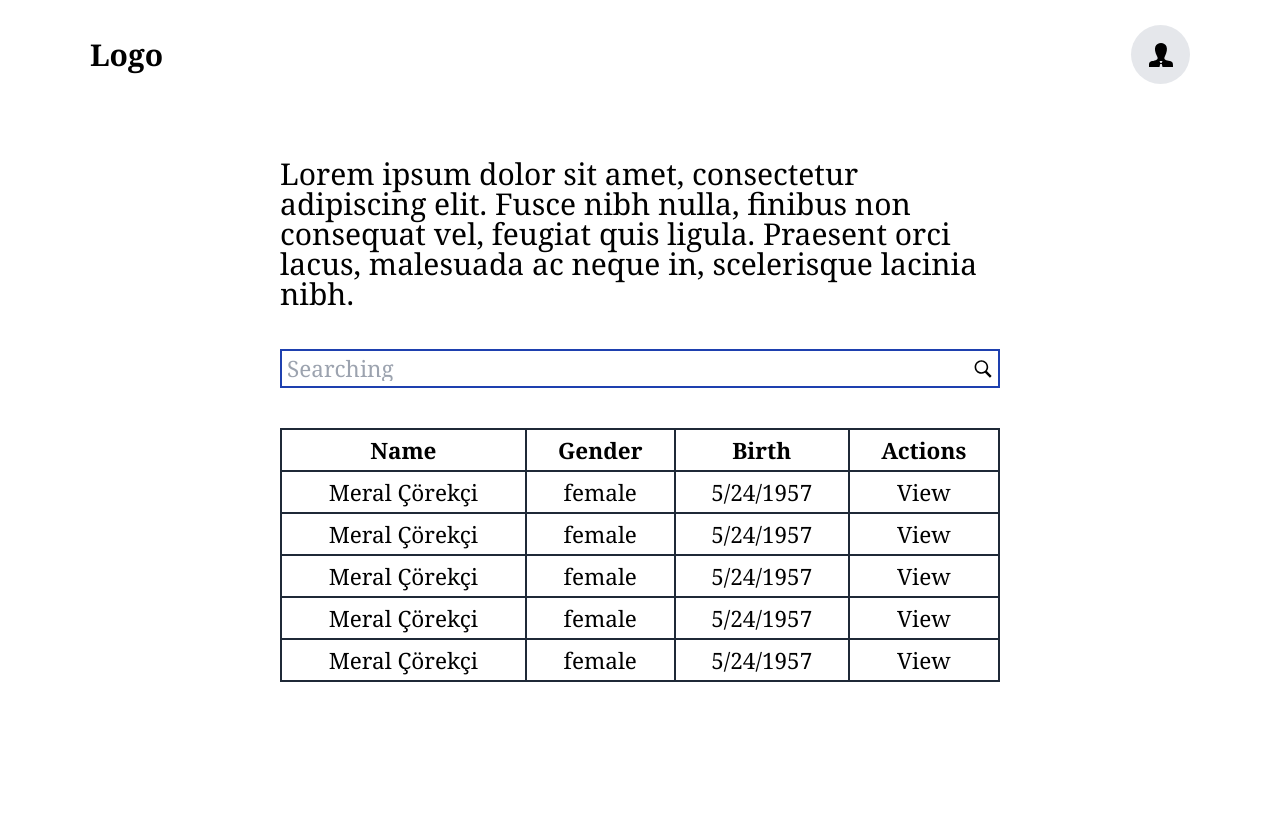
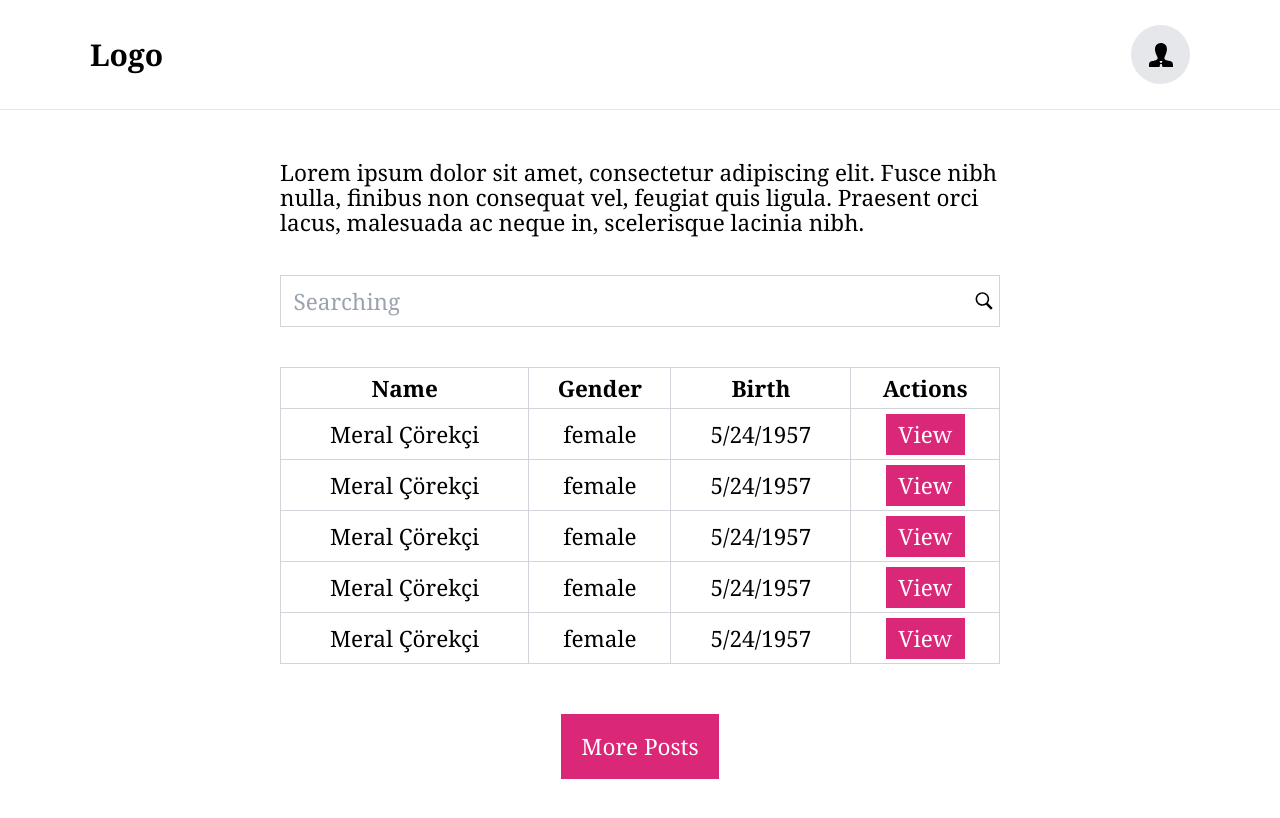
Before and after one commit to Lucaslpa/FrontendChallenge, a React (Create React App) app: page / in a window 1280 px wide. Shown: the top 818 px of the page. Built offline with nearby package versions, Linux system fonts and the light colour scheme.

Commit message:
Add Modal Component

```diff
--- a/src/App.js
+++ b/src/App.js
@@ -1,18 +1,26 @@
 import Menu from "./Components/Menu";
 import Search from "./Components/Search";
 import List from "./Components/List";
+import Modal from "./Components/Modal";
 import { patient } from "./patient";
+import { useState } from "react";
 
 function App() {
+  const [openModal, setOpenModal] = useState(false);
+
+  function handleOpenModal() {
+    setOpenModal(!openModal);
+  }
+
   return (
-    <div className="w-screen h-screen">
+    <div className="w-full h-full relative">
       <header>
         <Menu />
       </header>
 
-      <main className=" w-full mt-20 ">
+      <main className=" w-full pt-20  ">
         <div className="max-w-6xl px-7  md:px-0 w-full mx-auto">
-          <p className="text-5xl">
+          <p className="text-4xl">
             {" "}
             Lorem ipsum dolor sit amet, consectetur adipiscing elit. Fusce nibh
             nulla, finibus non consequat vel, feugiat quis ligula. Praesent orci
@@ -20,6 +28,15 @@ function App() {
           </p>
           <Search />
           <List patients={[patient, patient, patient, patient, patient]} />
+          <div className="w-full py-20 flex justify-center p-5">
+            {openModal && <Modal />}
+            <button
+              onClick={() => handleOpenModal()}
+              className="text-4xl bg-pink-600 p-8 rounded-1xl text-white hover:bg-pink-500"
+            >
+              More Posts
+            </button>
+          </div>
         </div>
       </main>
     </div>
--- a/src/Components/List/index.js
+++ b/src/Components/List/index.js
@@ -10,7 +10,7 @@ function List({ patients }) {
         <thead>
           <tr className="min-w-500">
             {ths.map((name) => (
-              <th key={name} className="text-4xl p-3 border-2 border-gray-800">
+              <th key={name} className="text-4xl p-3 border-1 border-gray-300">
                 {name}
               </th>
             ))}
@@ -21,15 +21,20 @@ function List({ patients }) {
             patients.length > 0 &&
             patients.map((patient) => (
               <tr key={patient.email}>
-                <td className="text-4xl text-center p-3 border-2 border-gray-800">{`${patient.name.first} ${patient.name.last}`}</td>
-                <td className="text-4xl text-center p-3 border-2 border-gray-800">
+                <td className="text-4xl text-center p-5 border-l-1  border-r-1 border-b-1 border-gray-300">{`${patient.name.first} ${patient.name.last}`}</td>
+                <td className="text-4xl text-center p-5 border-l-1  border-r-1 border-b-1 border-gray-300">
                   {patient.gender}
                 </td>
-                <td className="text-4xl text-center p-3 border-2 border-gray-800">
+                <td className="text-4xl text-center p-5 border-l-1 border-r-1 border-b-1 border-gray-300">
                   {ConvertDate(patient.dob.date)}
                 </td>
-                <td className="text-4xl text-center p-3 border-2 border-gray-800">
-                  <button>View</button>
+                <td className="text-4xl text-center p-5 border-l-1  border-r-1 border-b-1 border-gray-300">
+                  <a
+                    href="/pastel"
+                    className="text-4xl bg-pink-600 p-2 px-5 h-auto rounded-1xl text-white hover:bg-pink-500"
+                  >
+                    View
+                  </a>
                 </td>
               </tr>
             ))}
--- a/src/Components/Menu/index.js
+++ b/src/Components/Menu/index.js
@@ -3,7 +3,7 @@ import UserSVG from "../../assets/user.svg";
 
 function Menu({ userImgURL, LogoURL }) {
   return (
-    <div className="w-full flex items-center justify-between px-10 py-10 sm:px-20 md:px-36">
+    <div className="w-full border-b-1 flex items-center justify-between px-10 py-10 sm:px-20 md:px-36">
       <div>
         {LogoURL && (
           <img alt="Logo" className="w-full max-w-xs" src={LogoURL} />
--- /dev/null
+++ b/src/Components/Modal/index.js
@@ -0,0 +1,63 @@
+function Modal() {
+  function copyToClipboard() {
+    const copyText = document.getElementById("inputToCopy");
+    copyText.select();
+    copyText.setSelectionRange(0, 99999);
+    navigator.clipboard.writeText(copyText.value);
+    alert("Copied the Link: " + copyText.value);
+  }
+
+  return (
+    <article className="absolute w-full h-full  flex justify-center items-center  bg-gray-500 bg-opacity-25 top-px ">
+      <div className="w-full md:w-full md:h-auto h-3/4 pt-24 flex flex-col relative items-center max-w-500 bg-white">
+        <img
+          alt="Patient"
+          className="rounded-full  transform absolute w-full max-w-10 -translate-y-40 "
+          src="https://randomuser.me/api/portraits/women/69.jpg"
+        />
+        <button className="transform right-5 -top-5  p-5 absolute text-white  bg-pink-600 text-3xl hover:bg-pink-500">
+          X
+        </button>
+        <div className="h-auto w-auto block rounded-3xl">
+          <h2 className="md:text-5xl text-4xl text-3xl w-full text-center my-5 md:my-14">
+            Name Completo
+          </h2>
+          <div className="md:text-4xl text-3xl  w-full md:p-4 md:m-4  p-1 my-7">
+            Data de nascimento: 30/20/20
+          </div>
+          <div className="md:text-4xl text-3xl  w-full md:p-4 md:m-4  p-2 my-7">
+            Genero
+          </div>
+          <div className="md:text-4xl text-3xl w-full md:p-4 md:m-4  p-2 my-7">
+            Telefone
+          </div>
+          <div className="md:text-4xl text-3xl w-full md:p-4 md:m-4  p-2 my-7">
+            Nacionalidade
+          </div>
+          <div className="md:text-4xl text-3xl w-full md:p-4 md:m-4  p-2 my-7">
+            Endereço
+          </div>
+          <div className="md:text-4xl text-3xl w-full md:p-4 md:m-4  p-2 my-7">
+            id
+          </div>
+          <div className="md:text-4xl text-3xl w-full md:p-4 md:m-4  p-2 my-7 flex flex-col">
+            <input
+              readOnly
+              id="inputToCopy"
+              defaultValue="Link to copyLink to copyLink to copyLink to copyLink to copyLink to copyLink to copyLink to copy"
+              className="border-1 p-5 outline-none md:w-full"
+            />
+            <button
+              onClick={() => copyToClipboard()}
+              className="text-4xl bg-pink-600 p-3 rounded-1xl text-white hover:bg-pink-500"
+            >
+              Copy Link
+            </button>
+          </div>
+        </div>
+      </div>
+    </article>
+  );
+}
+
+export default Modal;
--- a/src/Components/Search/index.js
+++ b/src/Components/Search/index.js
@@ -2,12 +2,12 @@ import SearchSVG from "../../assets/search.svg";
 
 function Search() {
   return (
-    <div className="w-full my-16 ">
-      <div className="items-center border-2 border-blue-800 flex p-2">
+    <div className="w-full my-16 bg-white ">
+      <div className="items-center border-1 bg-white border-gray-300 flex p-2">
         <input
           type="search"
           placeholder="Searching"
-          className=" outline-none w-full text-4xl"
+          className=" outline-none w-full p-3 text-4xl"
         />
         <img alt="Search" className="w-full max-w-2 " src={SearchSVG} />
       </div>
--- a/src/index.css
+++ b/src/index.css
@@ -8,7 +8,7 @@
     @apply box-border box-border  font-sans md:font-serif m-0 p-0 text-init;
   }
   body,html {
-     @apply m-0 border-0;
+     @apply m-0 border-0 w-screen overflow-x-hidden;
   }
   h1,h2,h3,h4,h5,h6 {
     @apply m-0 p-0;
--- a/tailwind.config.js
+++ b/tailwind.config.js
@@ -3,12 +3,17 @@ module.exports = {
   darkMode: false, // or 'media' or 'class'
   theme: {
     extend: {
+      borderWidth: {
+        1: "0.1rem",
+      },
       maxWidth: {
         2: "2rem",
         4: "4rem",
+        10: "10rem",
+        500: "50rem"
       },
       minWidth: {
-        500: "50rem"
+        500: "50rem",
       },
       fontSize: {
         init: "62.5%",
```
